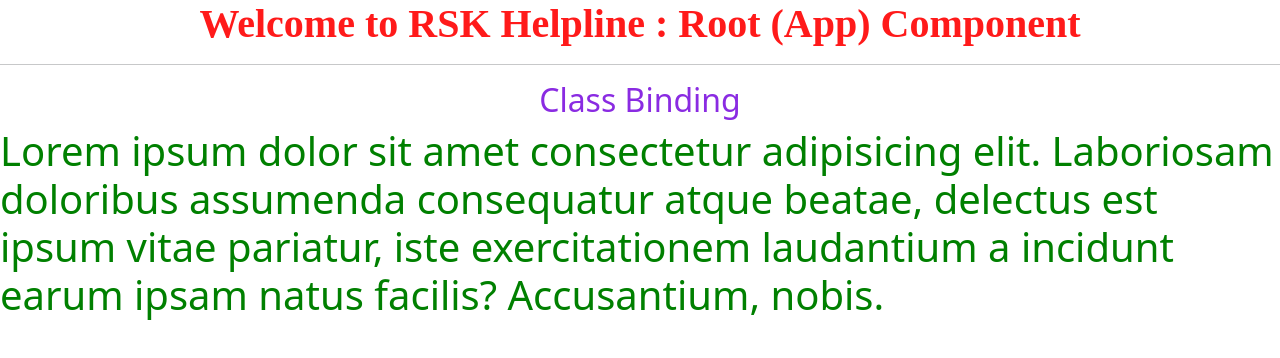
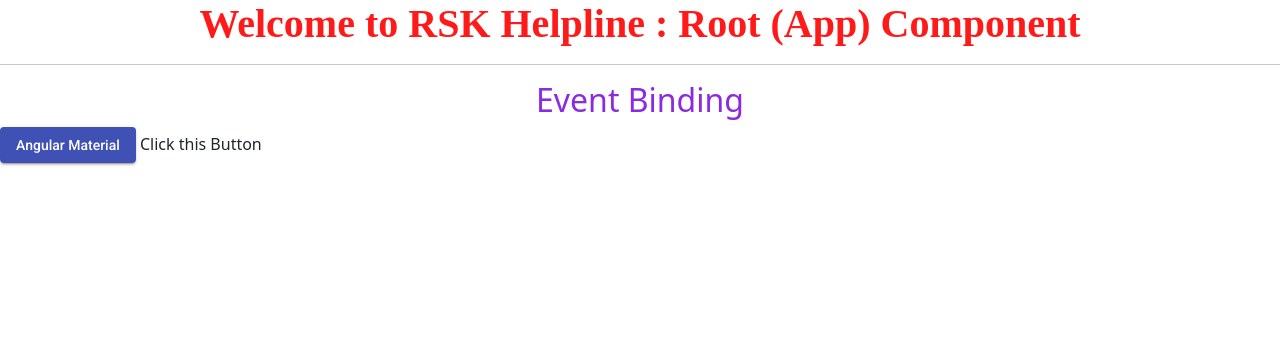
Before and after one commit to SatishKonduru/Tomato, an Angular app: page / in a window 1280 px wide. Shown: the top 358 px of the page. Built offline with nearby package versions, Linux system fonts and the light colour scheme.

Commit message:
Style Binding and Event Binding

```diff
--- a/src/app/app.component.html
+++ b/src/app/app.component.html
@@ -11,4 +11,6 @@
 <!-- <p app-test></p> -->
 <!-- <app-interpolation></app-interpolation> -->
 <!-- <app-p-binding></app-p-binding> -->
-<app-c-binding></app-c-binding>
+<!-- <app-c-binding></app-c-binding> -->
+<!-- <app-s-binding></app-s-binding> -->
+<app-e-binding></app-e-binding>
--- /dev/null
+++ b/src/app/components/e-binding/e-binding.component.css
@@ -0,0 +1,4 @@
+h2{
+  text-align: center;
+  color: blueviolet;
+}
--- /dev/null
+++ b/src/app/components/e-binding/e-binding.component.html
@@ -0,0 +1,4 @@
+<h2>Event Binding</h2>
+<!-- <button class="btn btn-success">Bootstrap </button> -->
+<button mat-raised-button color="primary" (click)="onClick()">Angular Material</button>
+{{msg}}
--- /dev/null
+++ b/src/app/components/e-binding/e-binding.component.ts
@@ -0,0 +1,18 @@
+import { Component, OnInit } from '@angular/core';
+
+@Component({
+  selector: 'app-e-binding',
+  templateUrl: './e-binding.component.html',
+  styleUrls: ['./e-binding.component.css']
+})
+export class EBindingComponent implements OnInit {
+
+  constructor() { }
+public msg = 'Click this Button'
+  ngOnInit(): void {
+  }
+  onClick(){
+    this.msg = 'You Clicked This Button'
+    console.log("You Clicked This Button")
+  }
+}
--- /dev/null
+++ b/src/app/components/s-binding/s-binding.component.css
@@ -0,0 +1,4 @@
+h2{
+  text-align: center;
+  color: red
+}
--- /dev/null
+++ b/src/app/components/s-binding/s-binding.component.html
@@ -0,0 +1,18 @@
+<h2>Style Binding</h2>
+
+<!-- <h3 [style.color]="myColor">
+  Lorem ipsum dolor, sit amet consectetur adipisicing elit. Libero, quae consequatur? Vitae totam eveniet, libero dolorum cum commodi deserunt accusamus temporibus porro facere tenetur rem quos molestias veritatis corporis. Quae!
+</h3>
+
+<h3 [style.color]="'green'">
+  Lorem ipsum dolor sit amet consectetur adipisicing elit. Culpa optio laborum ullam. Ipsa, odit? Dolor tenetur placeat autem exercitationem aliquam maxime, quasi fugiat repellat omnis tempora sunt, blanditiis odit ut.
+</h3>
+<h3 [style.fontStyle]="'italic'">
+  Lorem ipsum dolor sit amet consectetur, adipisicing elit. Iste dolorem, saepe dignissimos ducimus neque optio nam repellat accusamus quos molestias debitis quis, earum reiciendis et rem aliquid nihil nobis quia?
+</h3> -->
+<!-- <h3 [style.fontSize]="required ? '30px' : '80px'">
+  Lorem ipsum dolor sit amet, consectetur adipisicing elit. Optio, nobis laboriosam a ex, non debitis dignissimos nam labore aliquid beatae esse voluptate saepe minus id nihil amet corporis? Quam, quaerat?
+</h3> -->
+<h3 [ngStyle]="myStyleGroup">
+  Lorem ipsum dolor sit amet consectetur adipisicing elit. Odit perferendis quos placeat similique sunt ipsa ab, quas cum veniam velit iusto, soluta blanditiis. Architecto iusto excepturi ea ad, eos qui?
+</h3>
--- /dev/null
+++ b/src/app/components/s-binding/s-binding.component.ts
@@ -0,0 +1,23 @@
+import { Component, OnInit } from '@angular/core';
+
+@Component({
+  selector: 'app-s-binding',
+  templateUrl: './s-binding.component.html',
+  styleUrls: ['./s-binding.component.css']
+})
+export class SBindingComponent implements OnInit {
+
+  public myColor = 'blue'
+  public required : boolean = false
+  public myStyleGroup = {
+    color: 'red',
+    fontStyle: 'italic',
+    fontSize: '50px',
+    fontWeight: 'bold'
+  }
+  constructor() { }
+
+  ngOnInit(): void {
+  }
+
+}
--- /dev/null
+++ b/src/app/modules/material/material.module.ts
@@ -0,0 +1,14 @@
+import { NgModule } from '@angular/core';
+import {MatButtonModule} from '@angular/material/button';
+
+
+
+const materialComponents = [
+  MatButtonModule
+]
+@NgModule({
+
+  imports: [materialComponents],
+  exports: [materialComponents]
+})
+export class MaterialModule { }
--- a/src/environments/environment.ts
+++ b/src/environments/environment.ts
@@ -3,7 +3,7 @@
 // The list of file replacements can be found in `angular.json`.
 
 export const environment = {
-  production: false
+  production: true
 };
 
 /*
```
Also changed, not shown: src/app/app.module.ts (+8 -2 lines).
